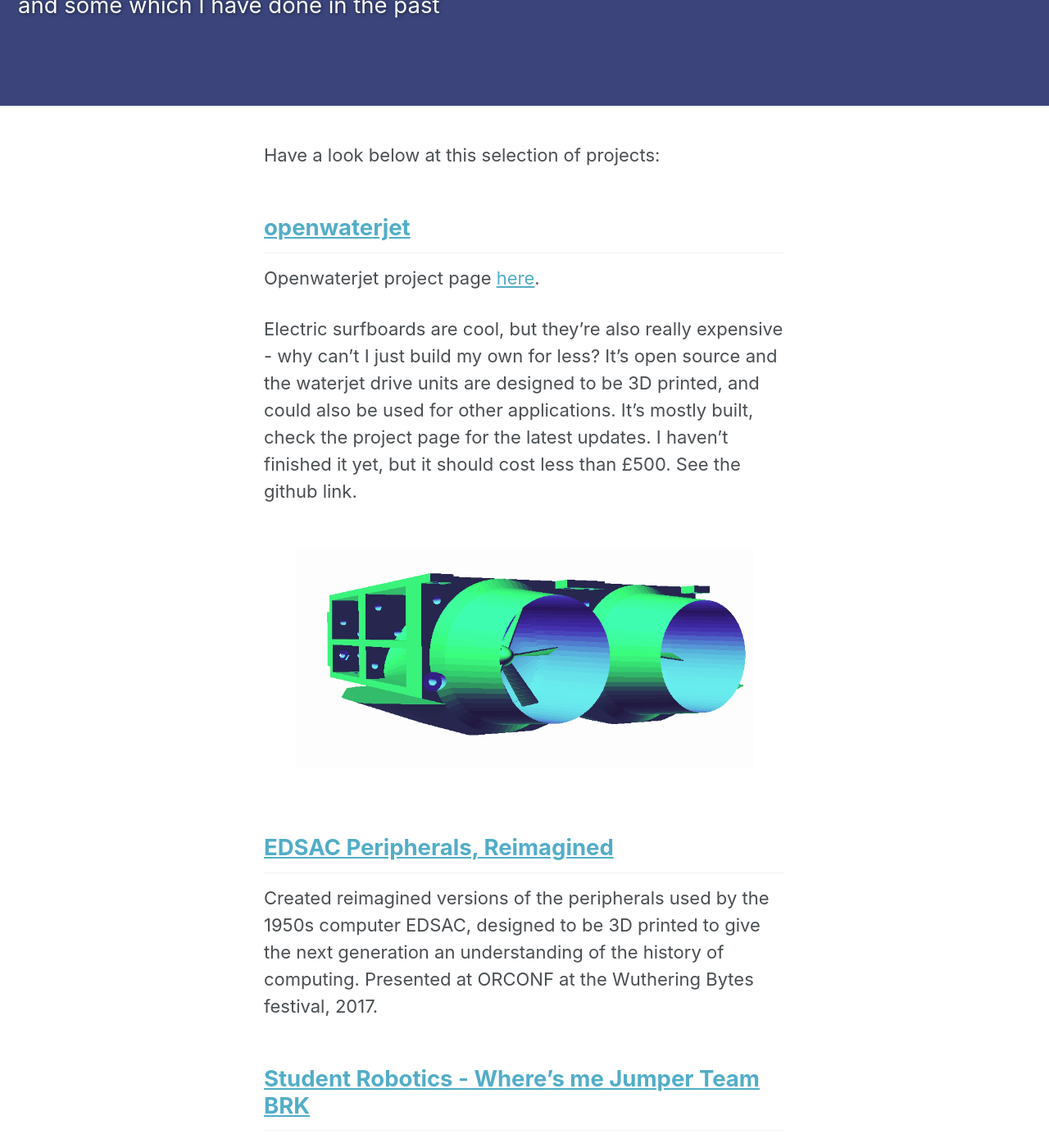
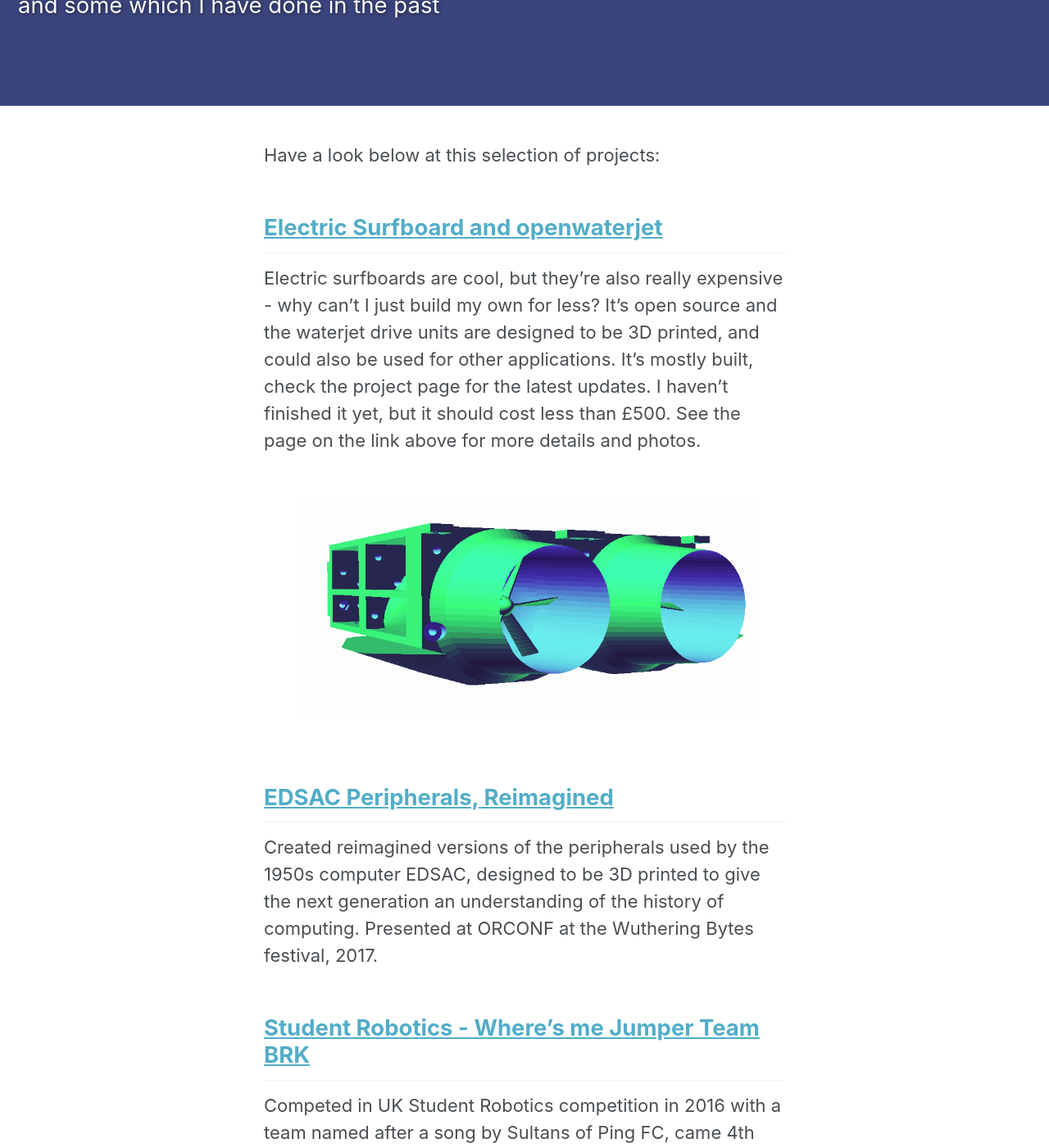
Before and after one commit to largeostrich/largeostrich.github.io, a Jekyll site: the page built from _pages/projects.md, in a window 1280 px wide and 1400 px high, scrolled down 302 px. Shown: the whole window at 82% size. Built offline with Jekyll 4.4.1, drawn with Linux system fonts in a browser that asks for light colours; nearby versions of some CDN libraries; some of the changed text lies outside the part shown.

Commit message:
Upated text on pages, added pedal car picture, and added openwaterjet page to navigation.

```diff
--- a/_layouts/navigation.yml
+++ b/_layouts/navigation.yml
@@ -6,3 +6,5 @@
     url: https://largeostrich.github.io/about/
   - title: "Projects"
     url: https://largeostrich.github.io/projects/
+  - title: "Electric Surfboard"
+    url: https://largeostrich.github.io/openwaterjet/
--- a/_pages/projects.md
+++ b/_pages/projects.md
@@ -12,11 +12,9 @@
 
 Have a look below at this selection of projects:
 
-## [openwaterjet](https://github.com/largeostrich/openwaterjet)
+## [Electric Surfboard and openwaterjet](./../openwaterjet)
 
-Openwaterjet project page [here](./../openwaterjet).
-
-Electric surfboards are cool, but they're also really expensive - why can't I just build my own for less? It's open source and the waterjet drive units are designed to be 3D printed, and could also be used for other applications. It's mostly built, check the project page for the latest updates. I haven't finished it yet, but it should cost less than £500. See the github link.
+Electric surfboards are cool, but they're also really expensive - why can't I just build my own for less? It's open source and the waterjet drive units are designed to be 3D printed, and could also be used for other applications. It's mostly built, check the project page for the latest updates. I haven't finished it yet, but it should cost less than £500. See the page on the link above for more details and photos.
 
 ![openwaterjet]({{ "/assets/images/openwaterjet.png" | absolute_url }})
 
```
Also changed, not shown: other parts of _pages/projects.md (+3 -1 lines), _pages/about.md (+2 -5 lines), _pages/index.md (+2 -2 lines), _pages/openwaterjet.md (+6 -4 lines), assets/images/pedalcar.jpg (added).
